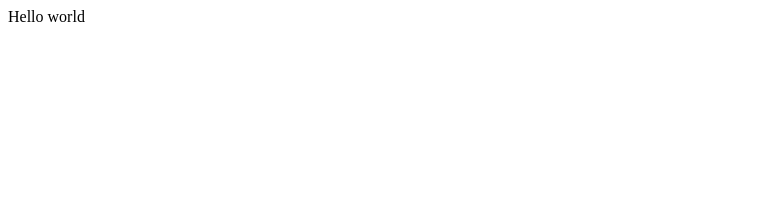
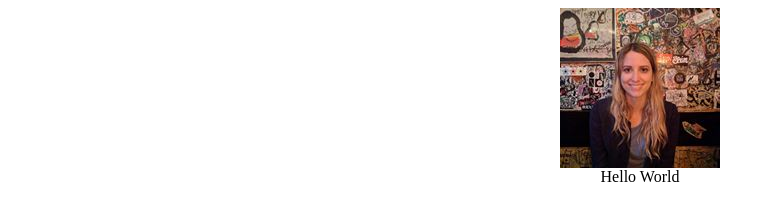
Before and after one commit to katsouk/katsouk.github.io, a plain HTML site: page index.html in a window 1280 px wide. Shown: the whole page, without its empty margins (0-775 px from the left). Drawn offline with Linux system fonts and the light colour scheme.

Commit message:
This is to upload my hw

```diff
--- a/index.html
+++ b/index.html
@@ -1,3 +1,9 @@
 <html>
-Hello world
+    <body>
+
+        <div align = center>
+        <img src = 'images/selfie.jpg'><br>
+        Hello World
+        </align>
+    </body>
 </html>
```
Also changed, not shown: images/nyc_skyline.jpg (added), images/selfie.jpg (added).
